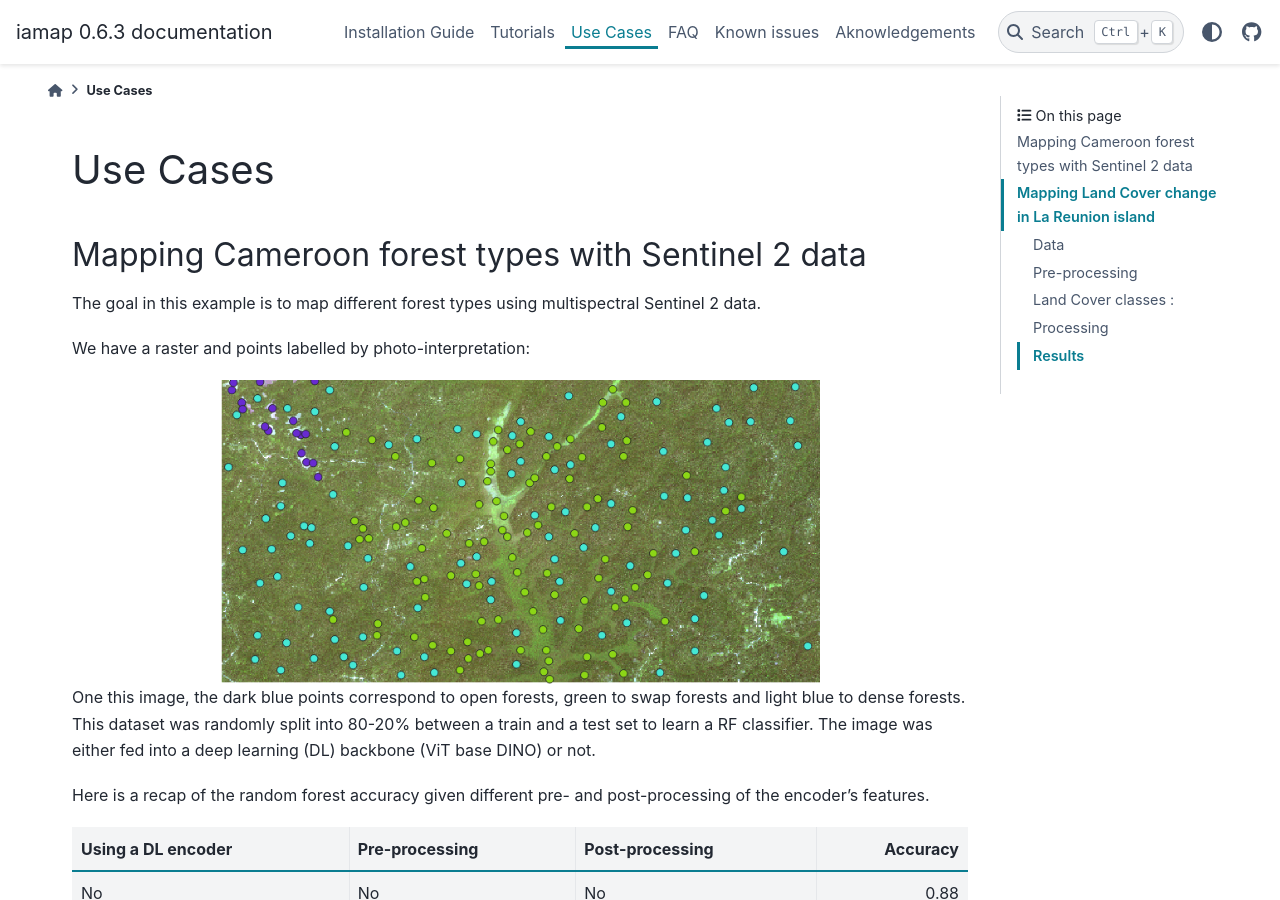
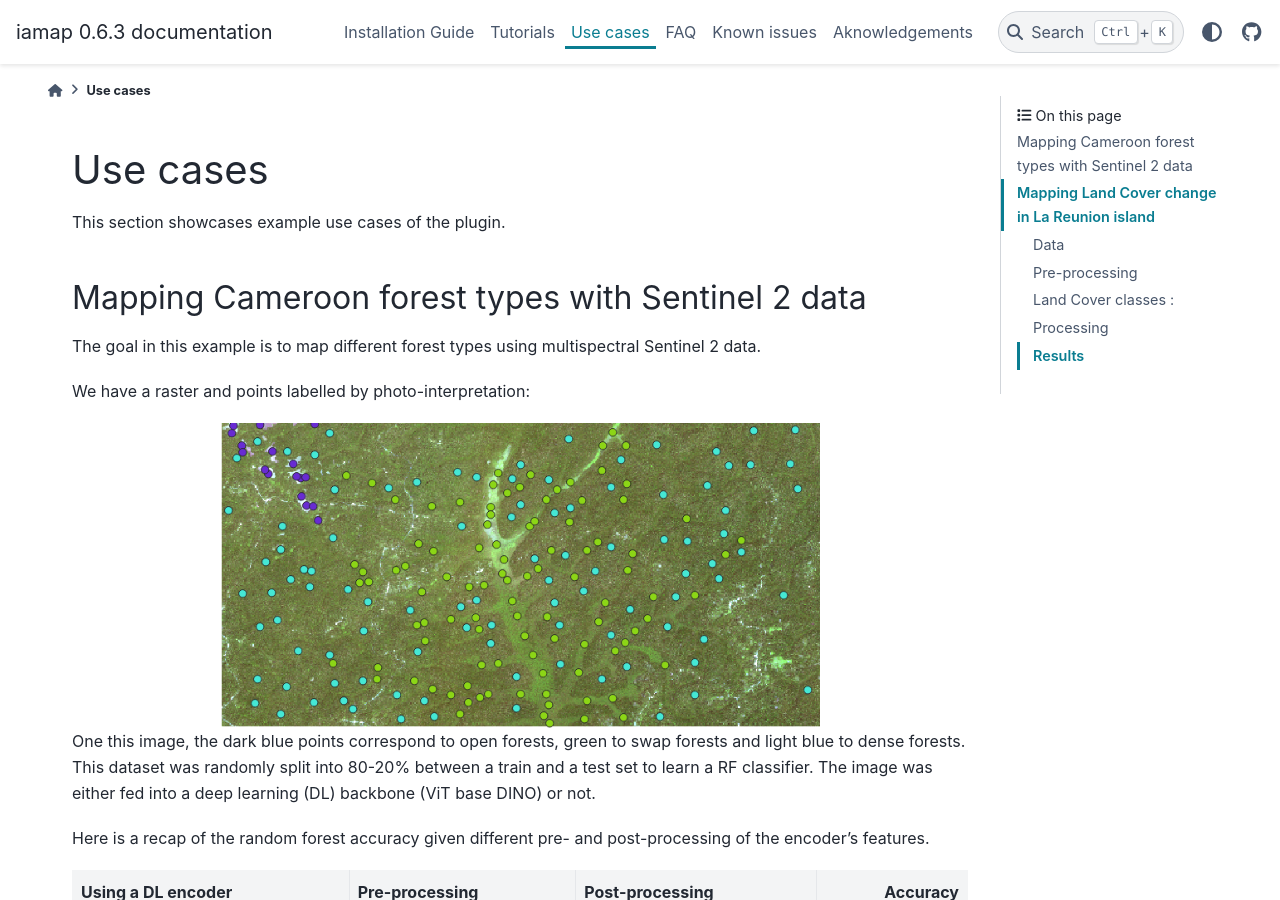
Before and after one commit to umr-amap/iamap, a Sphinx documentation site: the page built from docs/source/examples.md, in a window 1280 px wide and 900 px high. Built offline with Sphinx 7.4.7 and the PyData theme 0.15.4, drawn with Linux system fonts in a browser that asks for light colours.

Commit message:
add description paragraph

```diff
--- a/docs/source/examples.md
+++ b/docs/source/examples.md
@@ -1,5 +1,6 @@
-# Use Cases
+# Use cases
 
+This section showcases example use cases of the plugin.
 
 <!-- ## Mapping Bamboo forests in Thailand -->
 
```
